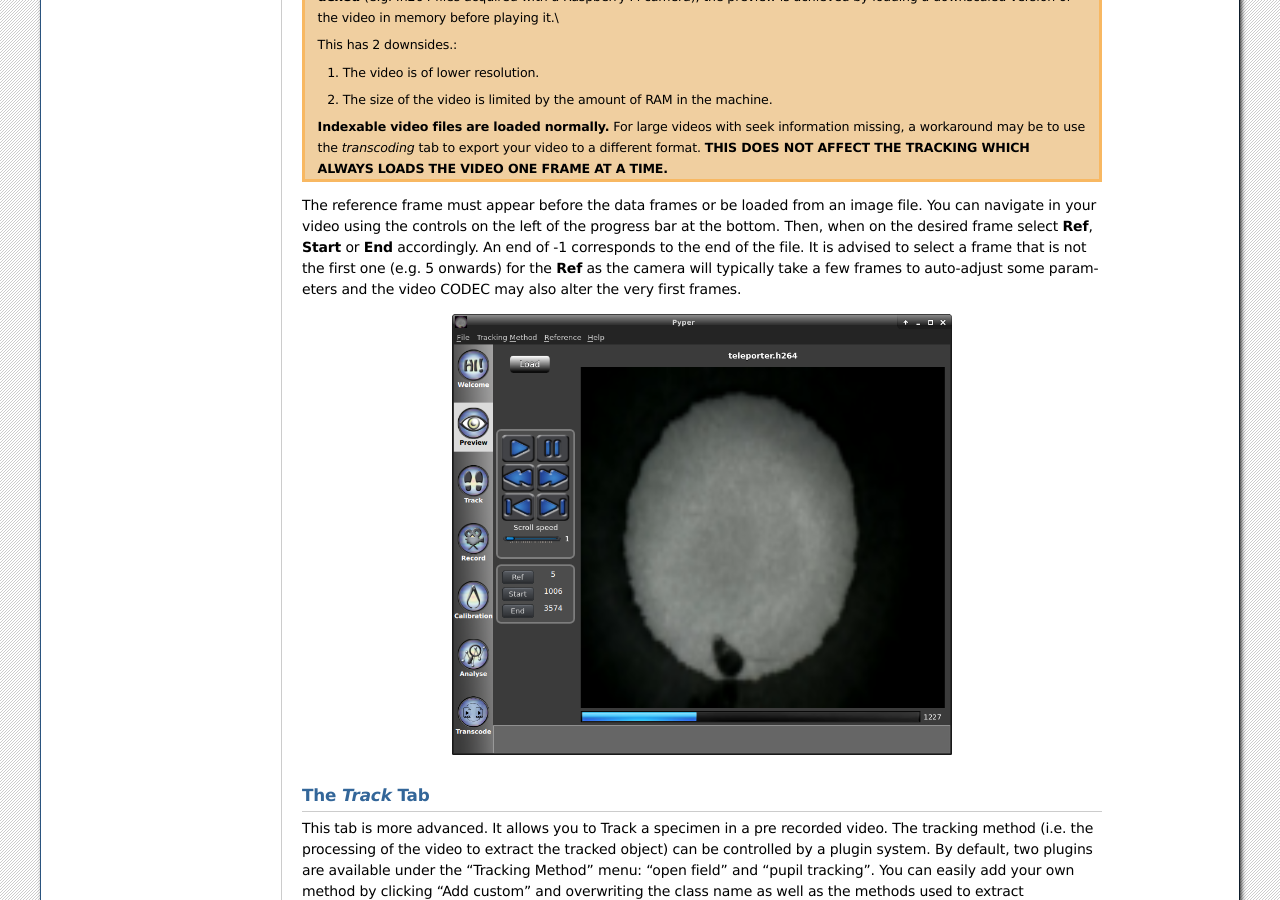
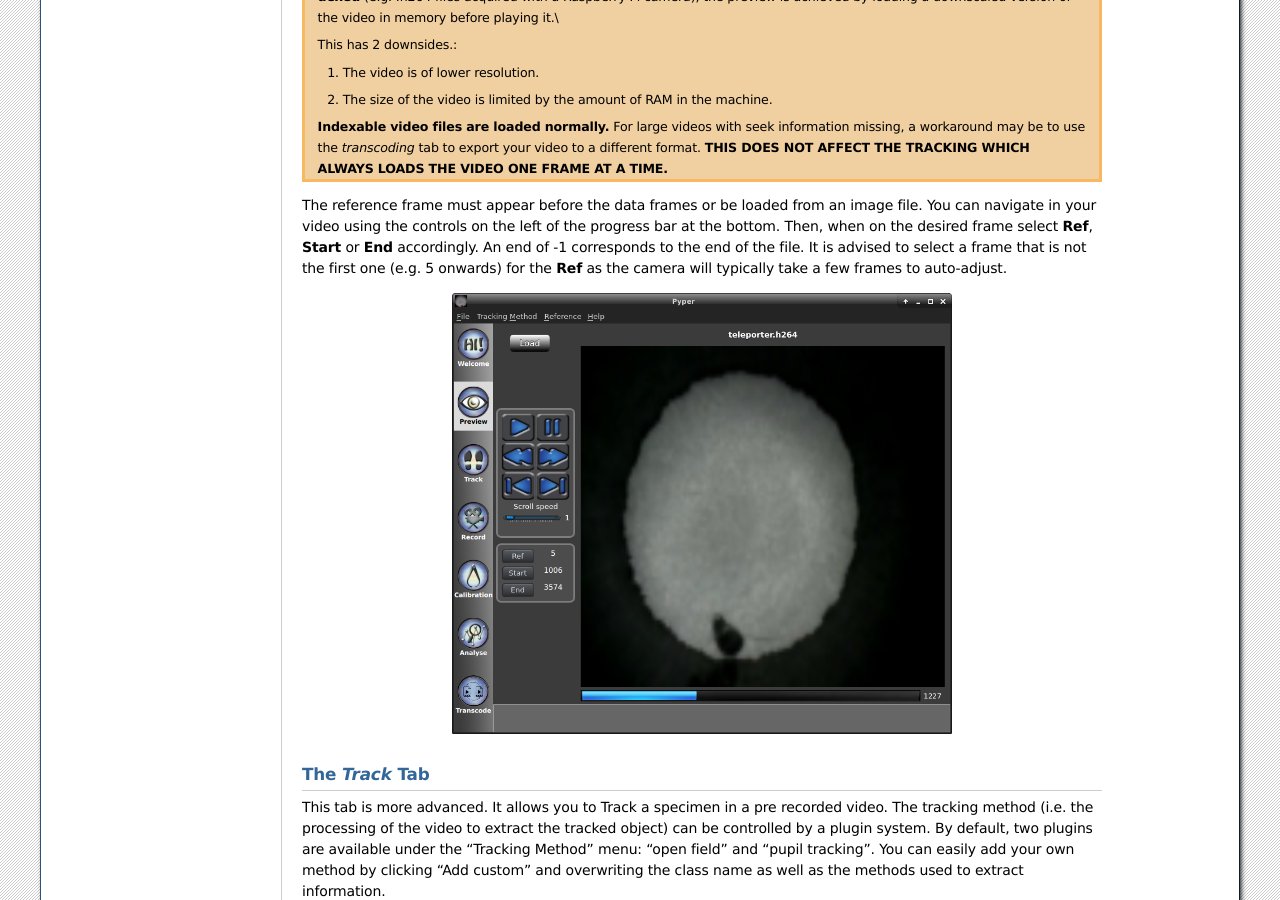
Before and after one commit to SainsburyWellcomeCentre/Pyper, a Sphinx documentation site: the page built from doc/source/usage.rst, in a window 1280 px wide and 900 px high, scrolled down 1449 px. Built offline with Sphinx 7.4.7, drawn with Linux system fonts in a browser that asks for light colours; formulas are drawn with MathJax 3.

Commit message:
Fixes indentation issue in getting_started

```diff
--- a/doc/source/getting_started.rst
+++ b/doc/source/getting_started.rst
@@ -88,9 +88,8 @@
 This is sometimes useful for several reasons:
 
 #. Your recording CODEC might not allow frame indexing.
-#. Some recording devices create frames with a few pixels of NaN data on the border that confuse most video readers
-    like VLC ...
-   This can easily be solved by cropping the image using the ROI.
+#. Some recording devices create frames with a few pixels of NaN data on the border that confuse most video readers like VLC.
+    This can easily be solved by cropping the image using the ROI.
 #. Most of your video does not contain useful data and you want to reduce it's size to the interesting region.
 
 For more on the *transcoding* tab, see :doc:`usage`
--- a/doc/source/usage.rst
+++ b/doc/source/usage.rst
@@ -45,8 +45,7 @@
 Then, when on the desired frame select **Ref**, **Start** or **End** accordingly.
 An end of -1 corresponds to the end of the file.
 It is advised to select a frame that is not the first one (e.g. 5 onwards) for the **Ref** as the camera
-will typically take a few frames to auto-adjust some parameters
-and the video CODEC may also alter the very first frames.
+will typically take a few frames to auto-adjust.
 
 .. figure:: preview_tab_ui.png
     :align: center
```
